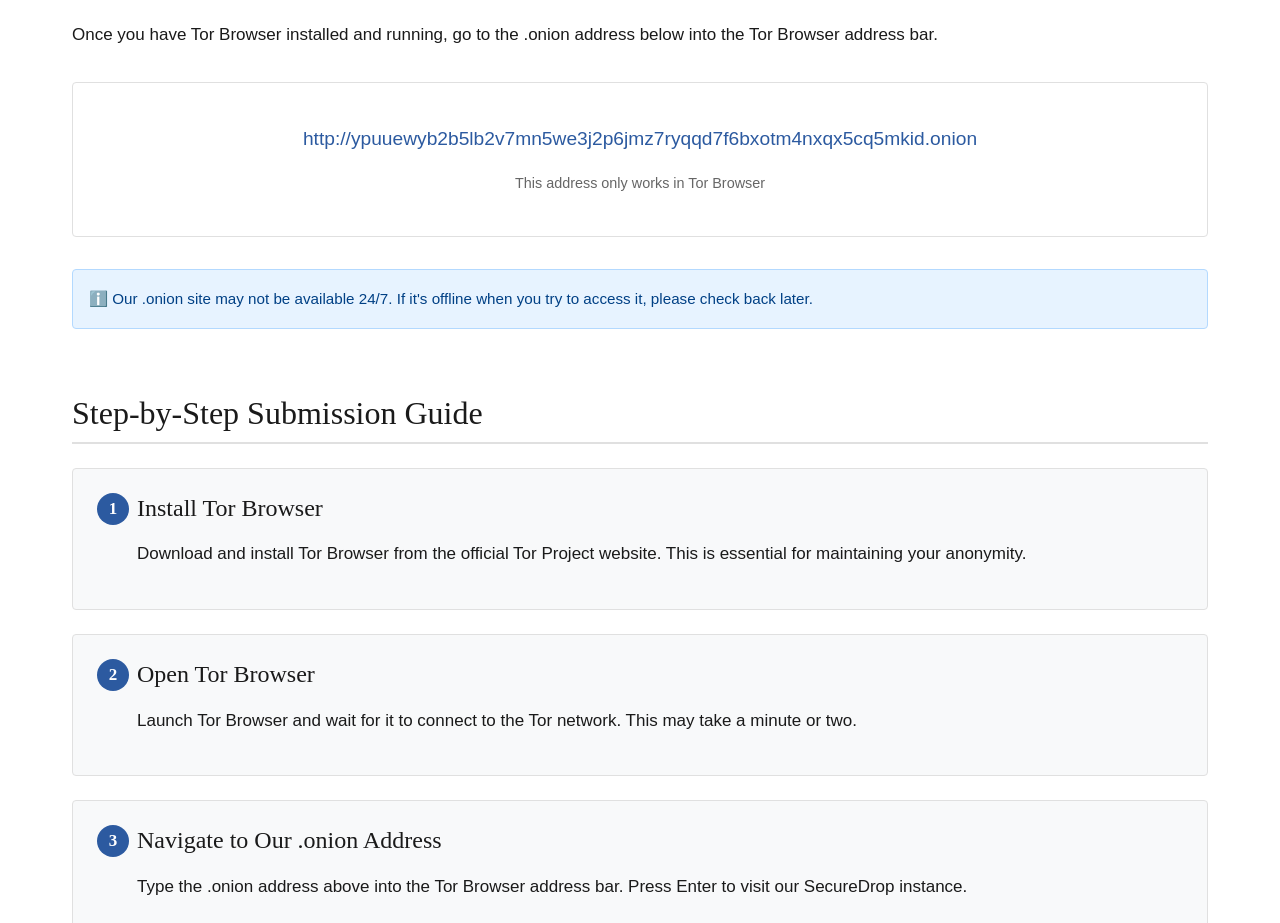
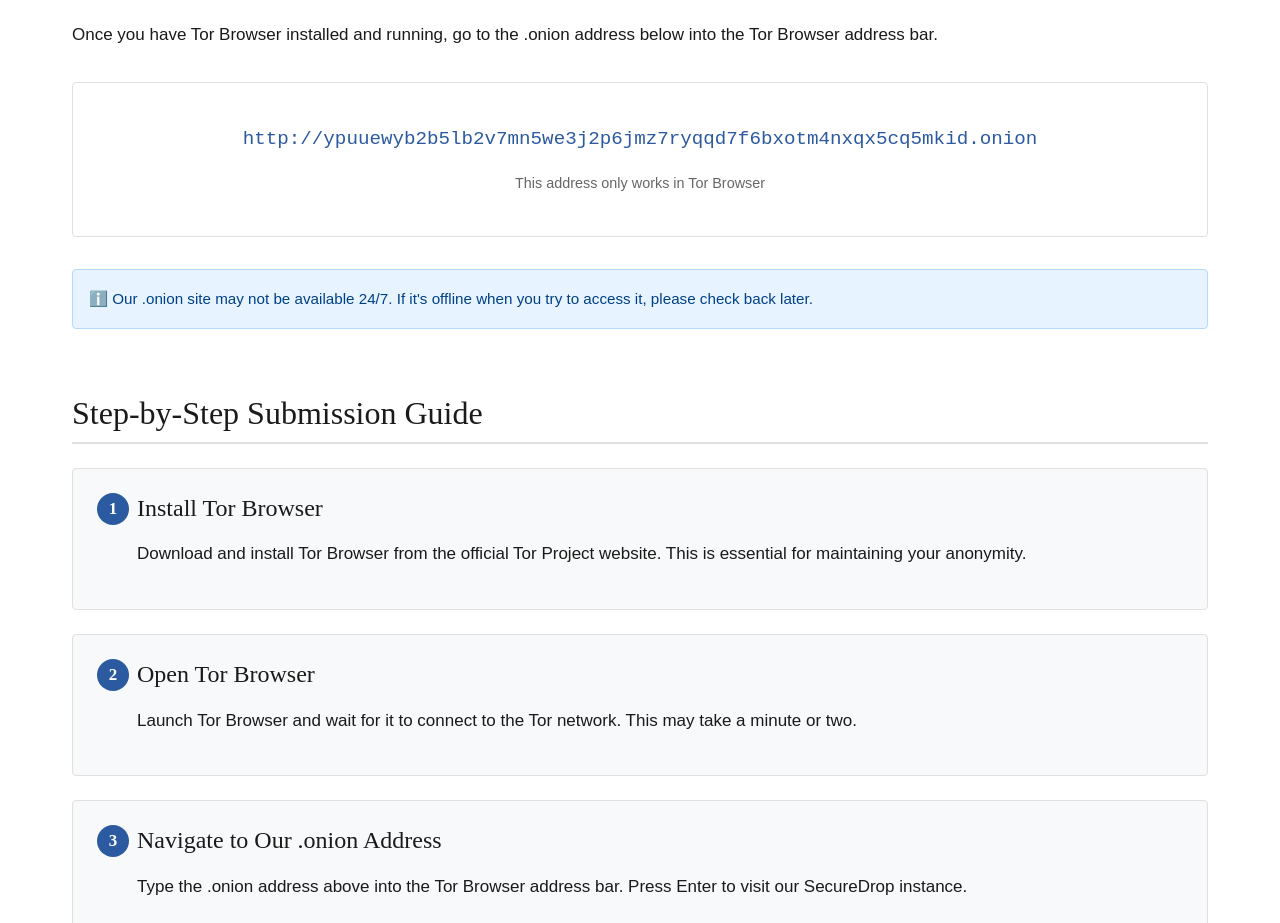
Before and after one commit to celestryon/achilleus, a plain HTML site: page submit.html in a window 1280 px wide. Shown: the part 780-1703 px from the top of the page. Drawn offline with Linux system fonts and the light colour scheme.

Commit message:
Update style.css

```diff
--- a/css/style.css
+++ b/css/style.css
@@ -253,7 +253,7 @@
 }
 
 .onion-url {
-  font-family: Arial, Helvetica, sans-serif;
+  font-family: 'Courier New', monospace;
   font-size: 1.2rem;
   color: var(--accent-primary);
   word-break: break-all;
```
